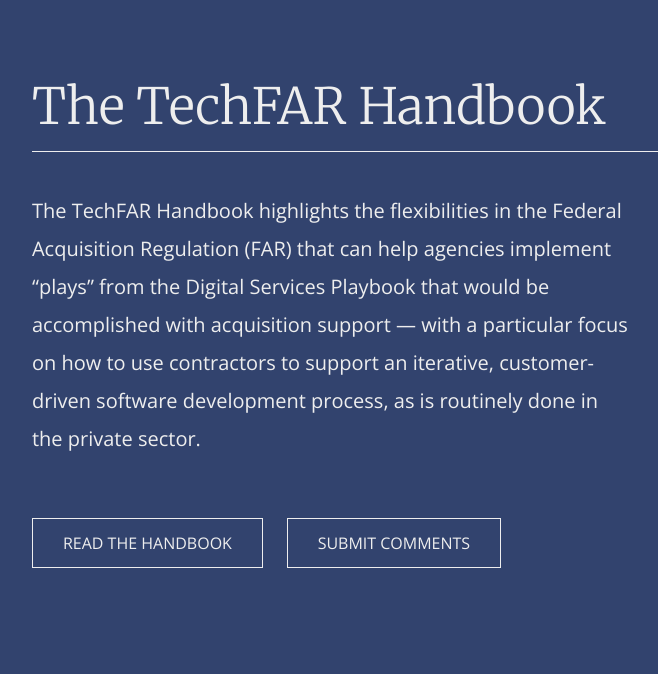
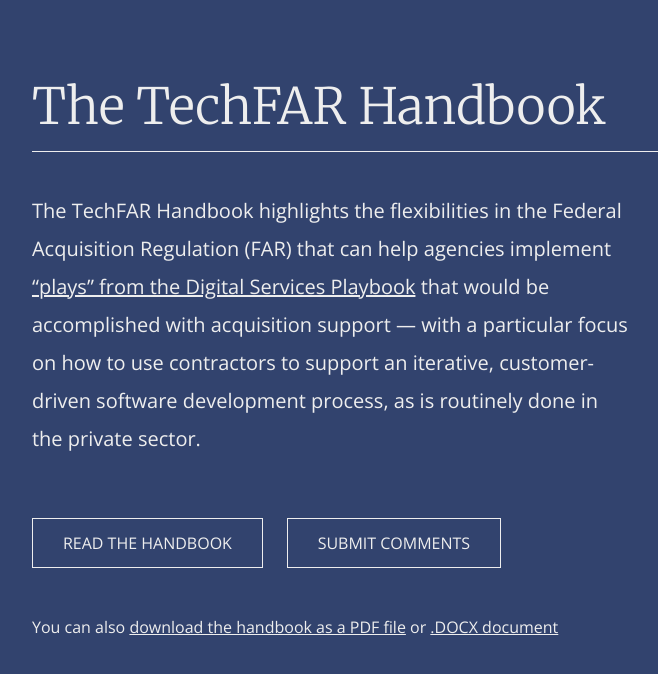
Before and after one commit to usds/playbook, a Jekyll site: the page built from _posts/static/0110-01-01-techfar.md, in a window 1280 px wide. Shown: the top 674 px of the page, without its empty margins (190-848 px from the left). Built offline with Jekyll 4.4.1, drawn with Linux system fonts in a browser that asks for light colours; Markdown is read by kramdown in place of the engine named in the settings.

Commit message:
updated techfar landing page with links to the binaries

```diff
--- a/_includes/TechFAR_intro.md
+++ b/_includes/TechFAR_intro.md
@@ -1,3 +1,3 @@
 # The TechFAR Handbook
 
-The TechFAR Handbook highlights the flexibilities in the Federal Acquisition Regulation (FAR) that can help agencies implement [“plays” from the Digital Services Playbook](http://playbook.cio/gov "The Digital Services Playbook") that would be accomplished with acquisition support — with a particular focus on how to use contractors to support an iterative, customer-driven software development process, as is routinely done in the private sector.
+The TechFAR Handbook highlights the flexibilities in the Federal Acquisition Regulation (FAR) that can help agencies implement [“plays” from the Digital Services Playbook](http://playbook.cio.gov/ "The Digital Services Playbook") that would be accomplished with acquisition support — with a particular focus on how to use contractors to support an iterative, customer-driven software development process, as is routinely done in the private sector.
--- a/_layouts/techfar.html
+++ b/_layouts/techfar.html
@@ -33,6 +33,9 @@
       <div class="button">
         <a href="http://www.github.com/whitehouse/playbook" title="Link to Comments and Discussion">SUBMIT COMMENTS</a>
       </div>
+
+      <p class="download_links">You can also <a href="https://github.com/WhiteHouse/playbook/raw/gh-pages/assets/TechFAR%20Handbook%208%207%2014.pdf" title="Link to download the TechFAR Handbook as a PDF">download the handbook as a PDF file</a> or <a href="https://github.com/WhiteHouse/playbook/raw/gh-pages/assets/TechFAR%20Handbook%208%207%2014.docx" title="Link to Download the TechFAR Handbook as a .docx document">.DOCX document</a></p>
+
     </div>
   </div>
 </div>
--- a/assets/css/styles.css
+++ b/assets/css/styles.css
@@ -128,6 +128,7 @@
   .button a {
     display: inline-block;
     padding: 10px 30px;
+    text-decoration: none;
     border: 1px solid #eeeeee; }
   .button a:hover {
     background: #eeeeee;
@@ -148,6 +149,13 @@
   background: #32436e;
   color: #eeeeee;
   padding-bottom: 60px; }
+  #introduction a {
+    text-decoration: underline; }
+  #introduction a:hover {
+    background: #eeeeee;
+    color: #32436e; }
+  #introduction .button a {
+    text-decoration: none; }
   #introduction p {
     max-width: 600px;
     font-family: "Open Sans", sans-serif;
@@ -156,6 +164,8 @@
     margin-top: 40px;
     font-weight: lighter;
     color: #eeeeee; }
+  #introduction p.download_links {
+    font-size: 16px; }
   @media screen and (min-width: 0px) and (max-width: 640px) {
     #introduction {
       padding-bottom: 20px; }
```
Also changed, not shown: assets/sass/styles.css.scss (+20 -1 lines).
